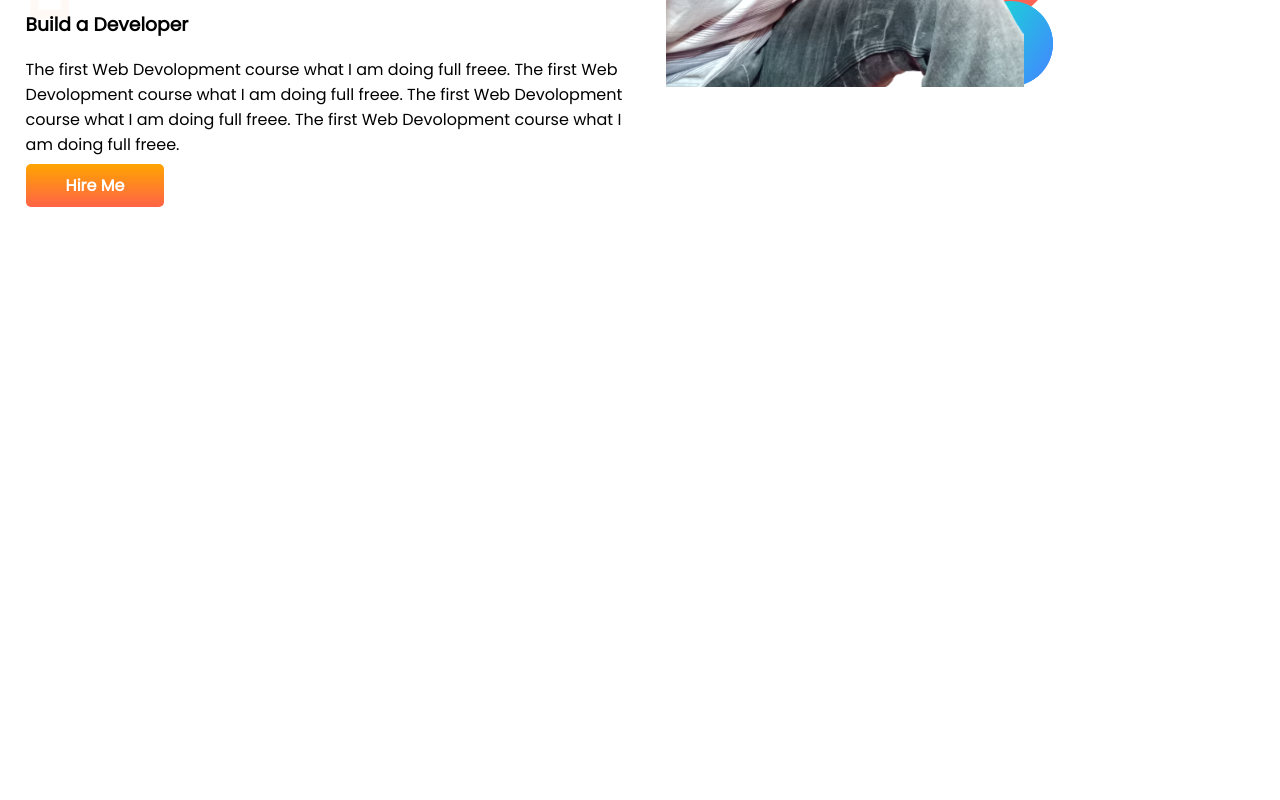
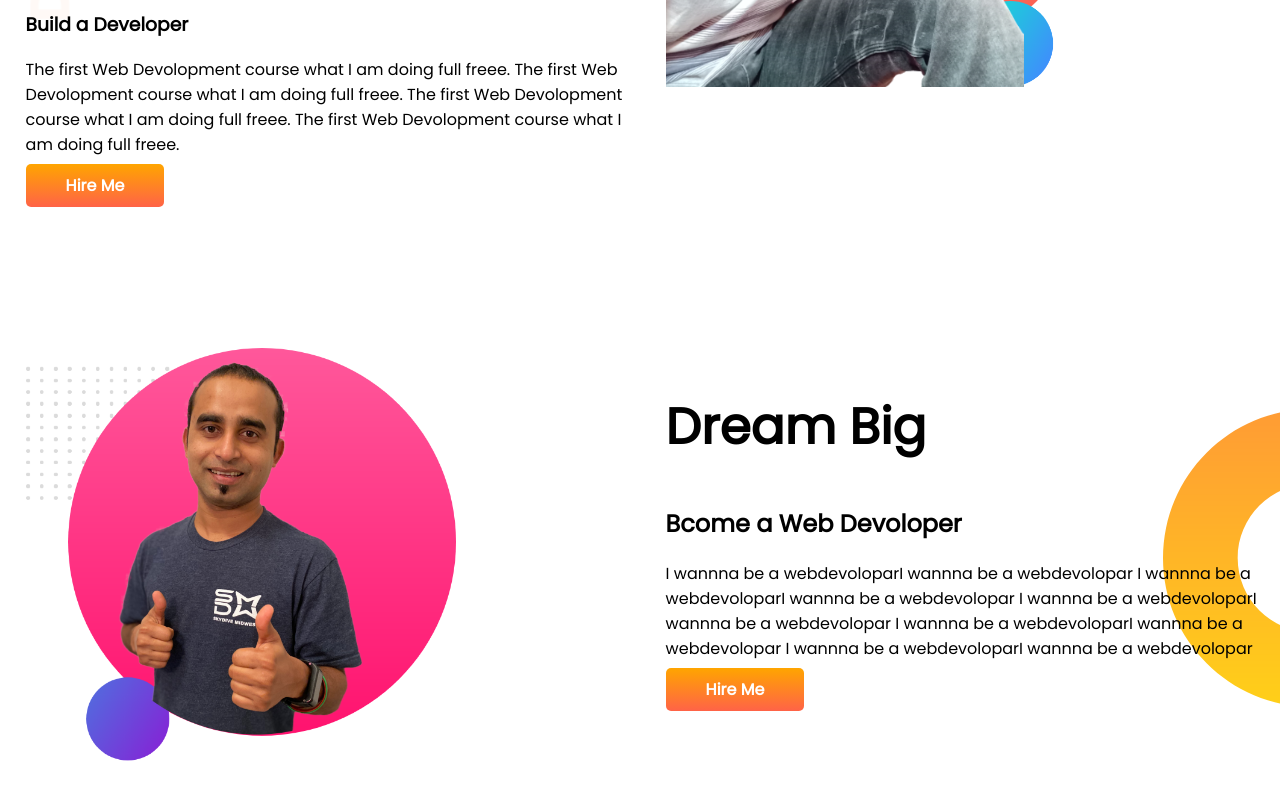
Before and after one commit to Al-Noman02/Devoloper-Portfolio, a plain HTML site: page index.html in a window 1280 px wide. Shown: the part 340-1140 px from the top of the page. Before the commit the page ends 800 px from the top, so only its background shows below. Drawn offline with Linux system fonts and the light colour scheme.

Commit message:
deram-big

```diff
--- a/index.html
+++ b/index.html
@@ -35,6 +35,29 @@
             <img src="images/my-bg.png" alt="">
         </div>
     </section>
+    <section class="dream-big">
+        <div class="half-width">
+            <img src="images/jhankar2.png" alt="">
+        </div>
+
+        <div class="half-width">
+            <h1>Dream Big</h1>
+            <h2>Bcome a Web Devoloper</h2>
+            <p>I wannna be a webdevoloparI wannna be a webdevolopar
+                I wannna be a webdevoloparI wannna be a webdevolopar
+                I wannna be a webdevoloparI wannna be a webdevolopar
+                I wannna be a webdevoloparI wannna be a webdevolopar
+                I wannna be a webdevoloparI wannna be a webdevolopar
+            </p>
+            <a class="click-button" href="https://www.jagojobs.com/" target="_blank">Hire
+                Me</a>
+        </div>
+
+
+
+    </section>
+
+
 </body>
 
 </html>
--- a/style.css
+++ b/style.css
@@ -10,6 +10,7 @@ h1{
 }
 section{
     display:flex;
+    margin-bottom:150px;
 }
 .half-width{
     width:500%;
@@ -30,3 +31,9 @@ section{
     background-image:url(images/top-banner.png);
     background-repeat: no-repeat;
 }
+
+.dream-big{
+    background-image:url(images/dream-bg.png);
+    background-repeat:no-repeat;
+    background-position:right;
+}
```
Also changed, not shown: images/my-bg2.png (deleted).
